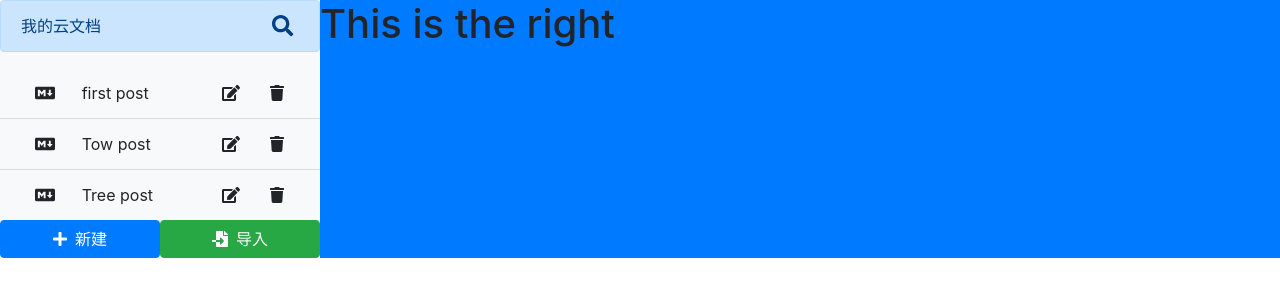
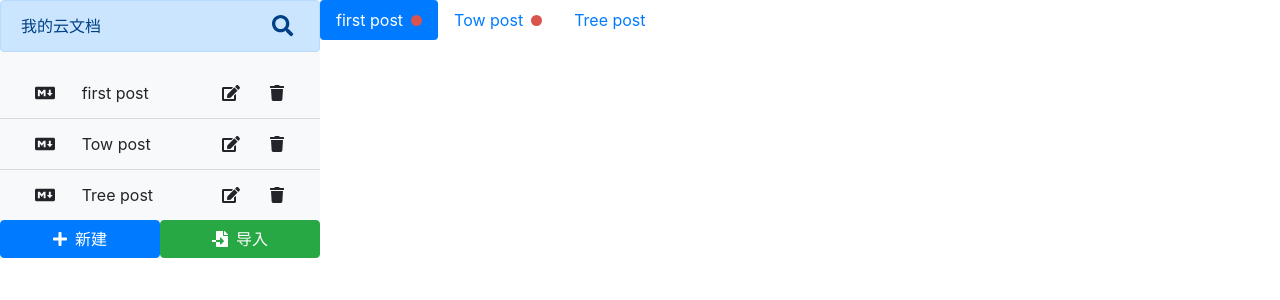
Before and after one commit to xianengqi/cloud-doc, a React (Create React App) app: page / in a window 1280 px wide. Shown: the top 300 px of the page. Built offline with nearby package versions, Linux system fonts and the light colour scheme.

Commit message:
app.js add TableList on components

```diff
--- a/src/App.js
+++ b/src/App.js
@@ -8,6 +8,7 @@ import FileSearch from './components/FileSearch'
 import FileList from './components/FileList'
 import defaultFiles from './utils/defaultFiles'
 import BottomBtn from './components/BottomBtn'
+import TableList from './components/TableList'
 
 function App() {
   return (
@@ -43,8 +44,14 @@ function App() {
             </div>
           </div>
         </div>
-        <div className="col-9 bg-primary right-panel">
-          <h1>This is the right</h1>
+        <div className="col-9 right-panel">
+          <TableList
+            files={defaultFiles}
+            unsaveIds={["1", "2"]}
+            onTabClick={(id) => {console.log('tabList => ', id);}}
+            onCloseTab={(id) => {console.log('Close => ', id);}}
+            activeId="1"
+          />
         </div>
       </div>
     </div>
```
